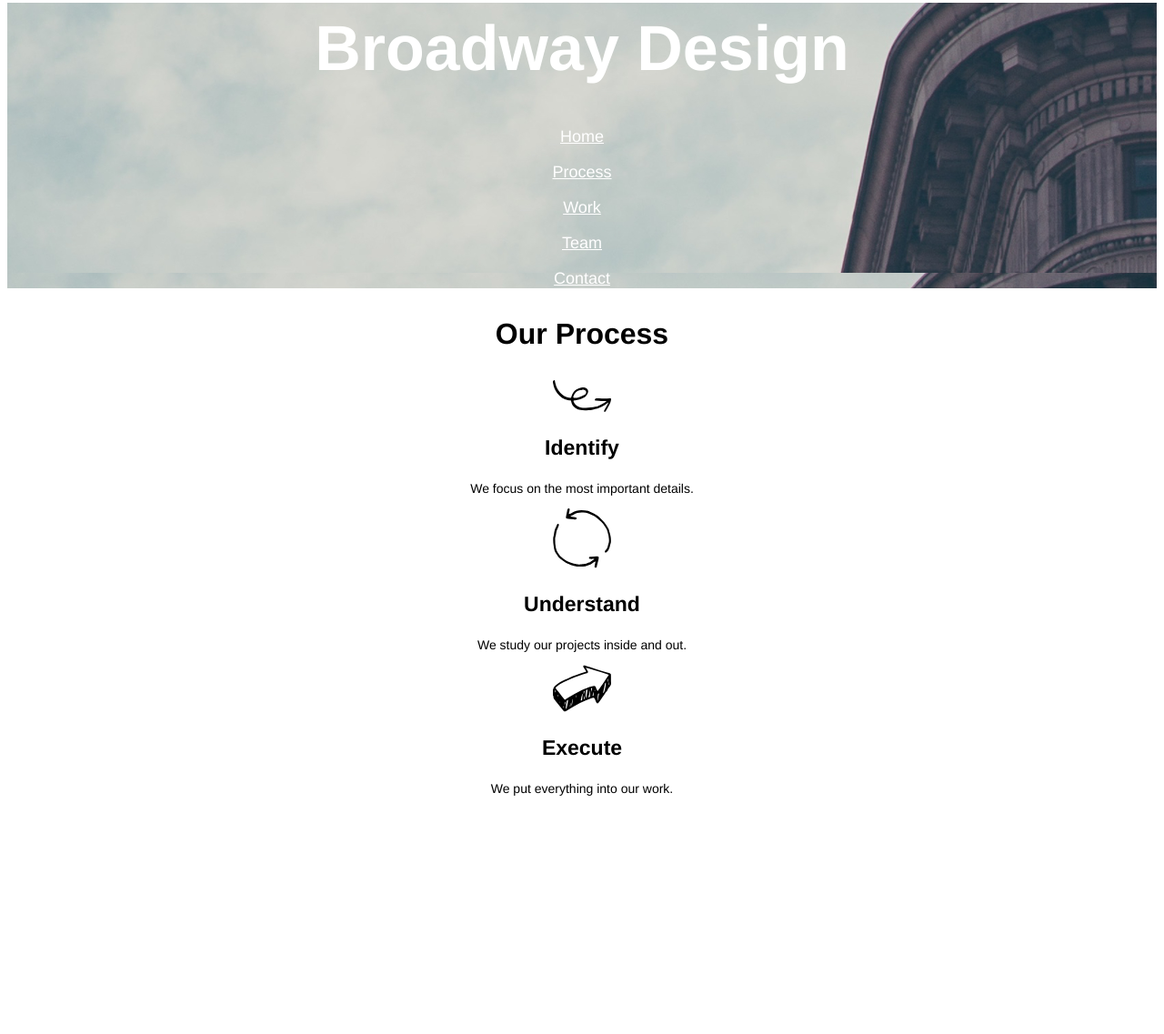
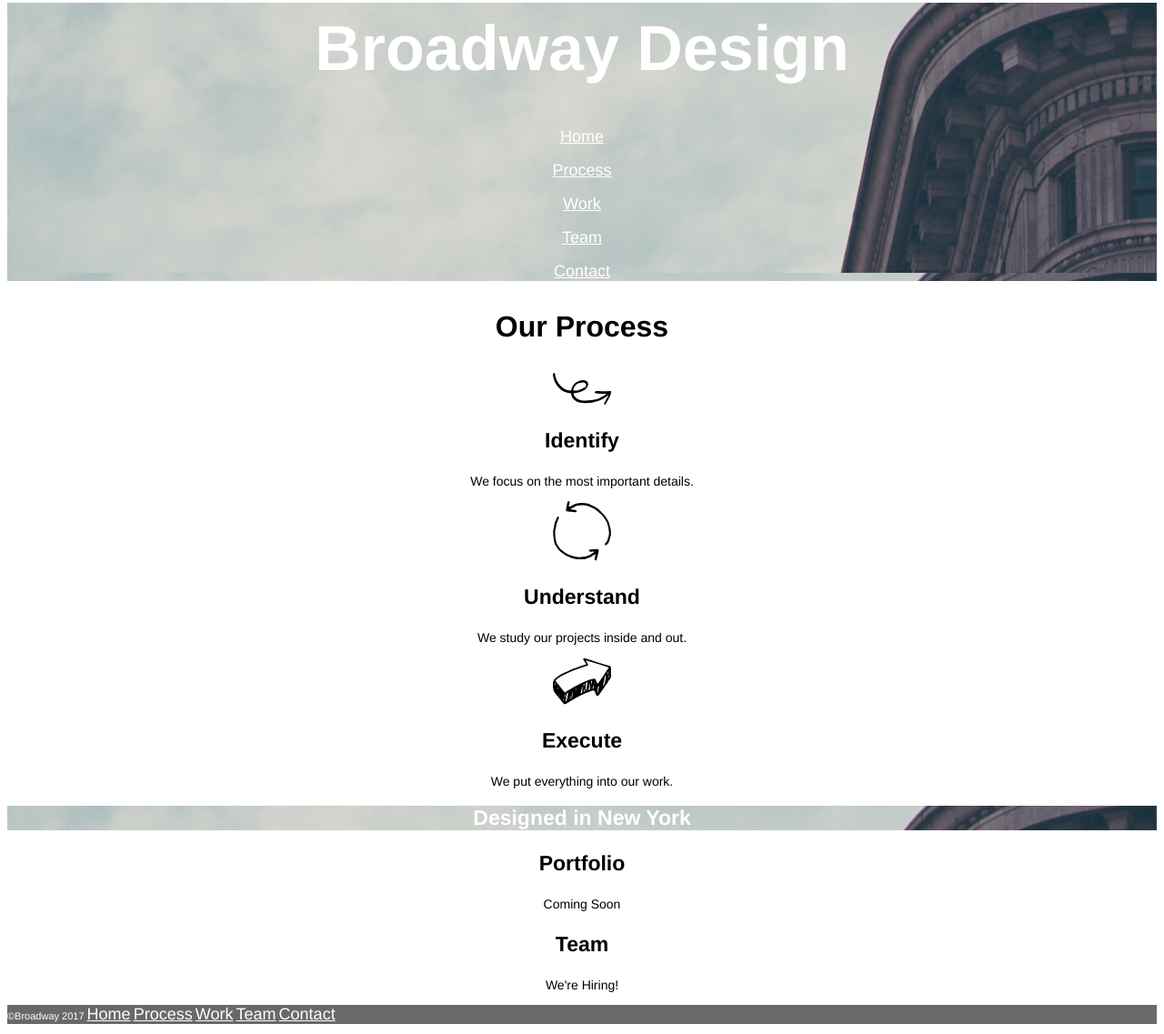
Before and after one commit to cunderwood1/broadway, a plain HTML site: page index.html in a window 1280 px wide. Shown: the part 44-1181 px from the top of the page at 91% size. Before the commit the page ends 933 px from the top, so only its background shows below. Drawn offline with Linux system fonts and the light colour scheme.

Commit message:
Page completed.

```diff
--- a/index.html
+++ b/index.html
@@ -9,11 +9,13 @@
 
     <div id="titleheader">
       <h1>Broadway Design</h1>
-      <nav><p><a href="#home">Home</a></p>
-          <p><a href="#process">Process</a></p>
-          <p><a href="#work">Work</a></p>
-          <p><a href="#team">Team</a></p>
-          <p><a href="#contact">Contact</a></p>
+      <nav>
+          <p><a class="link" href="#home">Home</a></p>
+          <p><a class="link" href="#process">Process</a></p>
+          <p><a class="link" href="#work">Work</a></p>
+          <p><a class="link" href="#team">Team</a></p>
+          <p><a class="link" href="#contact">Contact</a></p>
+      </nav>
     </div>
 
    <div id="process">
@@ -38,6 +40,27 @@
      <p>We put everything into our work.</p>
    </div>
 
+   <h2>Designed in New York</h2>
+
+   <div id="subitem">
+     <h3>Portfolio</h3>
+     <p>Coming Soon</p>
+   </div>
+
+   <div id="subitem">
+     <h3>Team</h3>
+     <p>We're Hiring!</p>
+   </div>
+
+   <div id="footer">
+     <p>&copy;Broadway 2017
+         <a class="link" href="#home">Home</a>
+         <a class="link" href="#process">Process</a>
+         <a class="link" href="#work">Work</a>
+         <a class="link" href="#team">Team</a>
+         <a class="link" href="#contact">Contact</a>
+      </p>
+   </div>
 
   </body>
 </html>
--- a/resources/css/style.css
+++ b/resources/css/style.css
@@ -16,8 +16,9 @@ h1 {
   padding-top: 10px;
 }
 
-nav {
+.link {
   font-size: 18px;
+  color: white;
 }
 
 #process {
@@ -33,3 +34,17 @@ h3 {
   font-size: 23px;
   font-weight: bold;
 }
+
+h2 {
+  background-image: url("../images/the-flatiron-building.png");
+  font-size: 23px;
+  color: white;
+  font-weight: 23px;
+}
+
+#footer {
+  font-size: 11px;
+  background-color: dimgray;
+  text-align: left;
+  color: white;
+}
```
